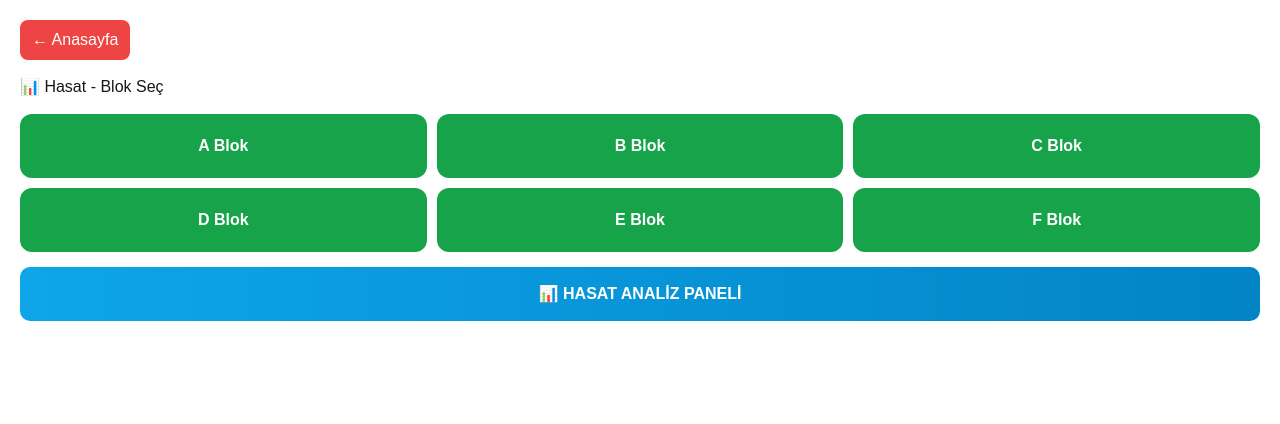
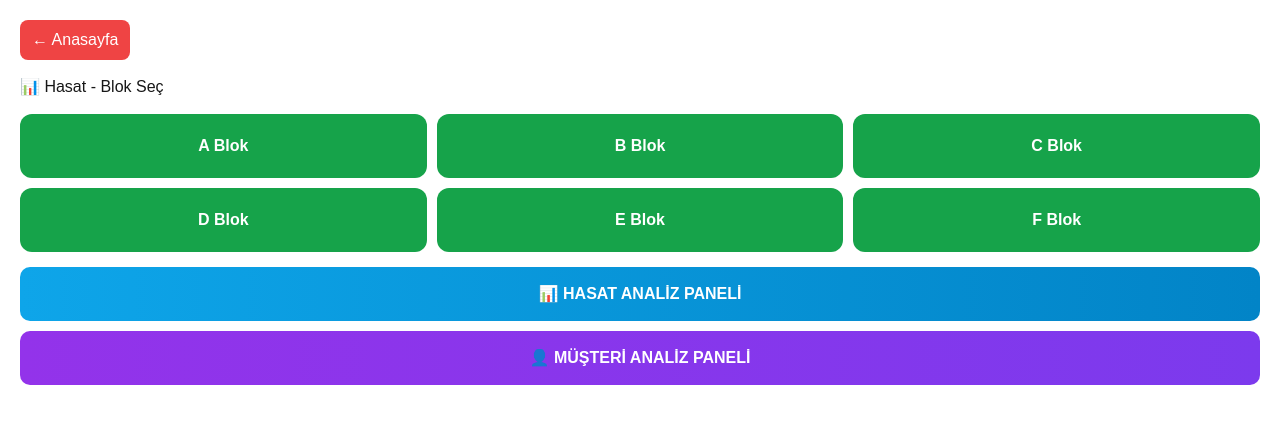
Before and after one commit to hasandemiray/midyeapp, a Next.js app: page /hasat in a window 1280 px wide. Shown: the top 424 px of the page. Built offline with nearby package versions, Linux system fonts and the light colour scheme.

Commit message:
musteri analiz butonu hasat sayfasina eklendi

```diff
--- a/app/hasat/page.js
+++ b/app/hasat/page.js
@@ -72,7 +72,21 @@ export default function Hasat() {
           📊 HASAT ANALİZ PANELİ
         </button>
       </div>
-
+<div style={{marginTop:10}}>
+  <button
+    onClick={()=>router.push('/musteri-analiz')}
+    style={{
+      width:'100%',
+      background:'linear-gradient(90deg,#9333ea,#7c3aed)',
+      color:'white',
+      padding:15,
+      borderRadius:10,
+      fontWeight:'bold'
+    }}
+  >
+    👤 MÜŞTERİ ANALİZ PANELİ
+  </button>
+</div>
     </div>
   )
 }
--- /dev/null
+++ b/app/musteri-analiz/page.js
@@ -0,0 +1,190 @@
+'use client'
+
+import { useEffect, useState } from 'react'
+import { useRouter } from 'next/navigation'
+import { supabase } from '../lib/supabase'
+
+export default function MusteriAnaliz() {
+
+  const router = useRouter()
+
+  const [data, setData] = useState([])
+  const [musteriler, setMusteriler] = useState([])
+  const [secili, setSecili] = useState('')
+  const [aylik, setAylik] = useState({})
+  const [toplam, setToplam] = useState(0)
+
+  // 🔥 YENİ
+  const [trend, setTrend] = useState('')
+  const [sonAlim, setSonAlim] = useState('')
+  const [durum, setDurum] = useState('')
+
+  useEffect(() => {
+    getData()
+  }, [])
+
+  const getData = async () => {
+
+    const { data } = await supabase
+      .from('hasat')
+      .select('*')
+
+    setData(data || [])
+
+    const unique = [...new Set(data.map(d => d.alici).filter(Boolean))]
+    setMusteriler(unique)
+  }
+
+  useEffect(() => {
+    if (!secili) return
+
+    const filtre = data
+      .filter(d => d.alici === secili)
+      .sort((a,b)=> new Date(b.tarih) - new Date(a.tarih))
+
+    let toplamKg = 0
+    const aylikMap = {}
+
+    filtre.forEach(d => {
+
+      toplamKg += d.kg || 0
+
+      const ay = d.tarih?.slice(0,7)
+
+      if (ay) {
+        if (!aylikMap[ay]) aylikMap[ay] = 0
+        aylikMap[ay] += d.kg || 0
+      }
+
+    })
+
+    setToplam(toplamKg)
+    setAylik(aylikMap)
+
+    // 🔥 SON ALIM
+    if (filtre[0]) {
+      const lastDate = new Date(filtre[0].tarih)
+      const diffDays = Math.floor((new Date() - lastDate) / (1000*60*60*24))
+      setSonAlim(`${diffDays} gün önce`)
+
+      // 🔥 DURUM
+      if (diffDays <= 7) setDurum('🟢 Aktif')
+      else if (diffDays <= 30) setDurum('🟡 Yavaşladı')
+      else setDurum('🔴 Pasif')
+    }
+
+    // 🔥 TREND (son 2 ay karşılaştır)
+    const aylar = Object.entries(aylikMap)
+      .sort((a,b)=>b[0].localeCompare(a[0]))
+
+    if (aylar.length >= 2) {
+      if (aylar[0][1] > aylar[1][1]) setTrend('📈 Artıyor')
+      else if (aylar[0][1] < aylar[1][1]) setTrend('📉 Düşüyor')
+      else setTrend('➖ Sabit')
+    }
+
+  }, [secili])
+
+  return (
+    <div style={{padding:20}}>
+
+      {/* 🔙 NAV */}
+      <div style={{display:'flex', gap:10, marginBottom:15}}>
+        <button onClick={()=>router.back()} style={btnGri}>← Geri</button>
+        <button onClick={()=>router.push('/')} style={btnYesil}>🏠 Anasayfa</button>
+      </div>
+
+      <h2>👤 Müşteri Analiz</h2>
+
+      {/* SEÇ */}
+      <select
+        value={secili}
+        onChange={e=>setSecili(e.target.value)}
+        style={select}
+      >
+        <option value="">Müşteri seç</option>
+        {musteriler.map(m => (
+          <option key={m} value={m}>{m}</option>
+        ))}
+      </select>
+
+      {/* SONUÇ */}
+      {secili && (
+        <div style={{marginTop:20}}>
+
+          <div style={kart}>
+            📦 Toplam: <b>{toplam} kg</b>
+          </div>
+
+          {/* 🔥 YENİ ANALİZ */}
+          <div style={miniKart}>📊 Trend: {trend}</div>
+          <div style={miniKart}>⏱️ Son Alım: {sonAlim}</div>
+          <div style={miniKart}>📍 Durum: {durum}</div>
+
+          <h3 style={{marginTop:20}}>📅 Aylık</h3>
+
+          {Object.entries(aylik)
+            .sort((a,b)=>b[0].localeCompare(a[0]))
+            .map(([ay, kg]) => (
+              <div key={ay} style={listItem}>
+                {ay}
+                <span>{kg} kg</span>
+              </div>
+          ))}
+
+        </div>
+      )}
+
+    </div>
+  )
+}
+
+/* 🎨 STYLE */
+
+const btnGri = {
+  background:'#64748b',
+  color:'white',
+  padding:'8px 12px',
+  borderRadius:8,
+  border:'none'
+}
+
+const btnYesil = {
+  background:'#16a34a',
+  color:'white',
+  padding:'8px 12px',
+  borderRadius:8,
+  border:'none'
+}
+
+const select = {
+  width:'100%',
+  padding:10,
+  borderRadius:10,
+  border:'1px solid #ccc',
+  marginTop:10
+}
+
+const kart = {
+  background:'linear-gradient(90deg,#0ea5e9,#0284c7)',
+  color:'white',
+  padding:15,
+  borderRadius:12,
+  marginBottom:10
+}
+
+const miniKart = {
+  background:'#f1f5f9',
+  padding:10,
+  borderRadius:10,
+  marginTop:8
+}
+
+const listItem = {
+  background:'#f1f5f9',
+  padding:12,
+  borderRadius:10,
+  marginTop:8,
+  display:'flex',
+  justifyContent:'space-between'
+}
```
